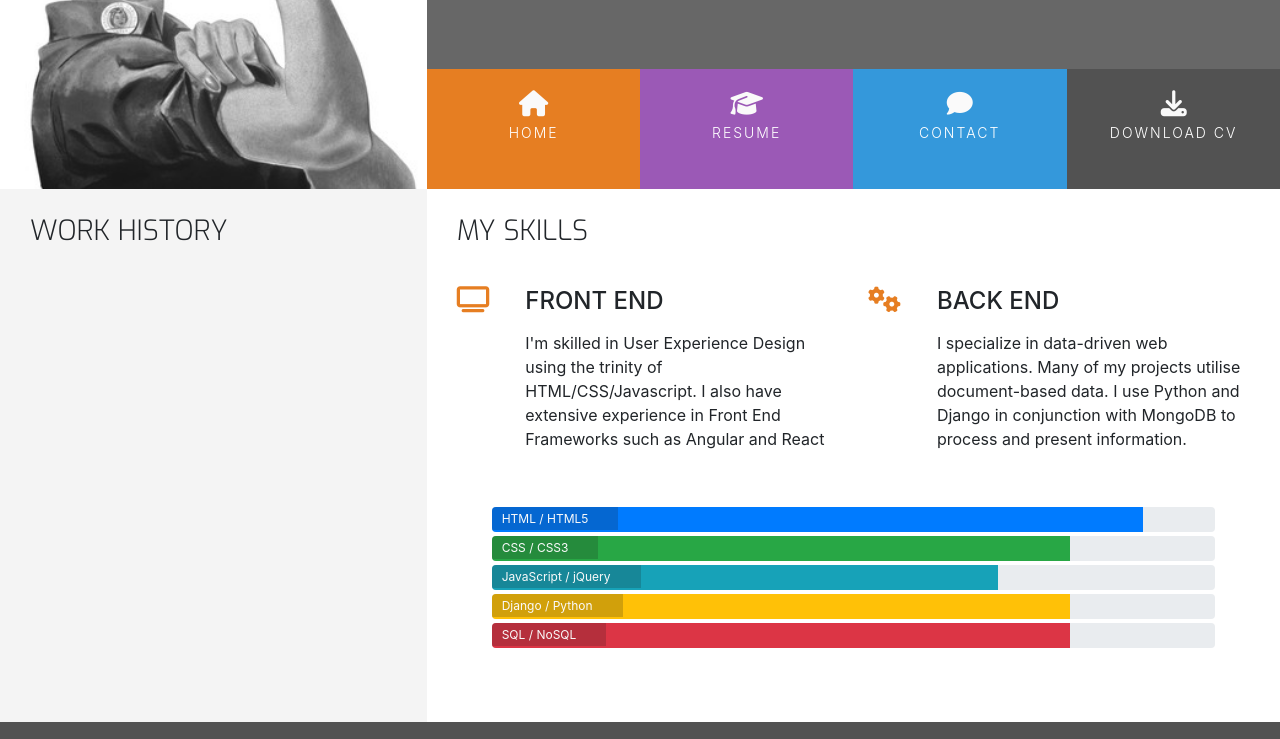
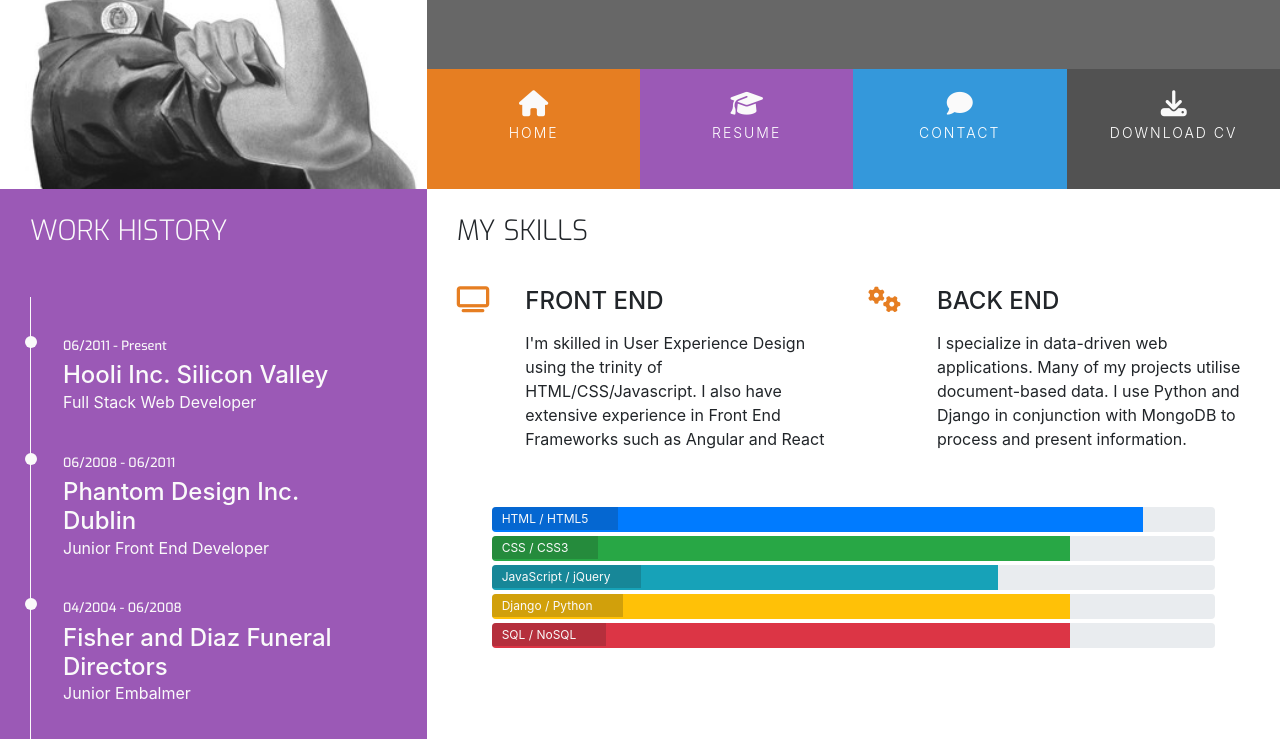
Before and after one commit to Sarah-Bue/bootstrap-resume, a plain HTML site: page resume.html in a window 1280 px wide. Shown: the part 180-919 px from the top of the page. Drawn offline with nearby package versions, Linux system fonts and the light colour scheme.

Commit message:
add work history section styled as vertical time line

```diff
--- a/assets/css/style.css
+++ b/assets/css/style.css
@@ -12,7 +12,11 @@
 }
 
 .bg-color-personal-info {
-    background-color: #f4f4f4;
+    background-color: #e67e22;;
+}
+
+.bg-color-work-history {
+    background-color: #9b59b6;
 }
 
 .ui-menu-color-home {
@@ -82,6 +86,7 @@ h4 {
     float: none;
 }
 
+.history-heading,
 .section-heading {
     font-family: "Exo", sans-serif;
     font-weight: 300;
@@ -305,3 +310,51 @@ footer {
 .progress-section {
     margin: 40px 20px;
 }
+
+/* ---------------------------------------- Work History */
+
+.history-heading {
+    color: #fafafa;
+    margin-bottom: 50px;
+}
+
+.timeline-item {
+    padding: 4em 2em 0em 2em;
+    position: relative;
+    color: #fafafa;
+    border-left: 1px solid;
+}
+
+.timeline-item p {
+    padding: 0;
+    margin: 0;
+}
+
+.timeline-item:before {
+    content: attr(data-dates);
+    position: absolute;
+    left: 2.5em;
+    top: 3em;
+    display: block;
+    font-family: "Exo", sans-serif;
+    font-weight: 500;
+    font-size: 0.8em;
+    padding: 0;
+    margin: 0;
+}
+
+.timeline-item:after {
+    width: 12px;
+    height: 12px;
+    display: block;
+    top: 2.4em;
+    position: absolute;
+    left: -6px;
+    border-radius: 12px;
+    content: '';
+    background: #fafafa;
+}
+
+.history-items {
+    margin-bottom: 30px;
+}
--- a/resume.html
+++ b/resume.html
@@ -76,12 +76,34 @@
             <div class="row">
 
                 <!-- Work History Section -->
-                <div class="col-md-4 bg-color-personal-info section-column">
+                <div class="col-md-4 bg-color-work-history section-column">
                     <div class="row">
                         <div class="col-12">
-                            <h3 class="section-heading uppercase">
+                            <h3 class="history-heading uppercase">
                                 Work History
                             </h3>
+                        </div>
+                    </div>
+
+                    <div class="history-items">
+                        <div class="timeline-item" data-dates="06/2011 - Present">
+                            <h4>Hooli Inc. Silicon Valley</h4>
+                            <p>Full Stack Web Developer</p>
+                        </div>
+
+                        <div class="timeline-item" data-dates="06/2008 - 06/2011">
+                            <h4>Phantom Design Inc. Dublin</h4>
+                            <p>Junior Front End Developer</p>
+                        </div>
+
+                        <div class="timeline-item" data-dates="04/2004 - 06/2008">
+                            <h4>Fisher and Diaz Funeral Directors</h4>
+                            <p>Junior Embalmer</p>
+                        </div>
+
+                        <div class="timeline-item" data-dates="02/1998 - 04/2004">
+                            <h4>National College of Art and Design (NCAD)</h4>
+                            <p>Sculptor in residence</p>
                         </div>
                     </div>
                 </div>
```
